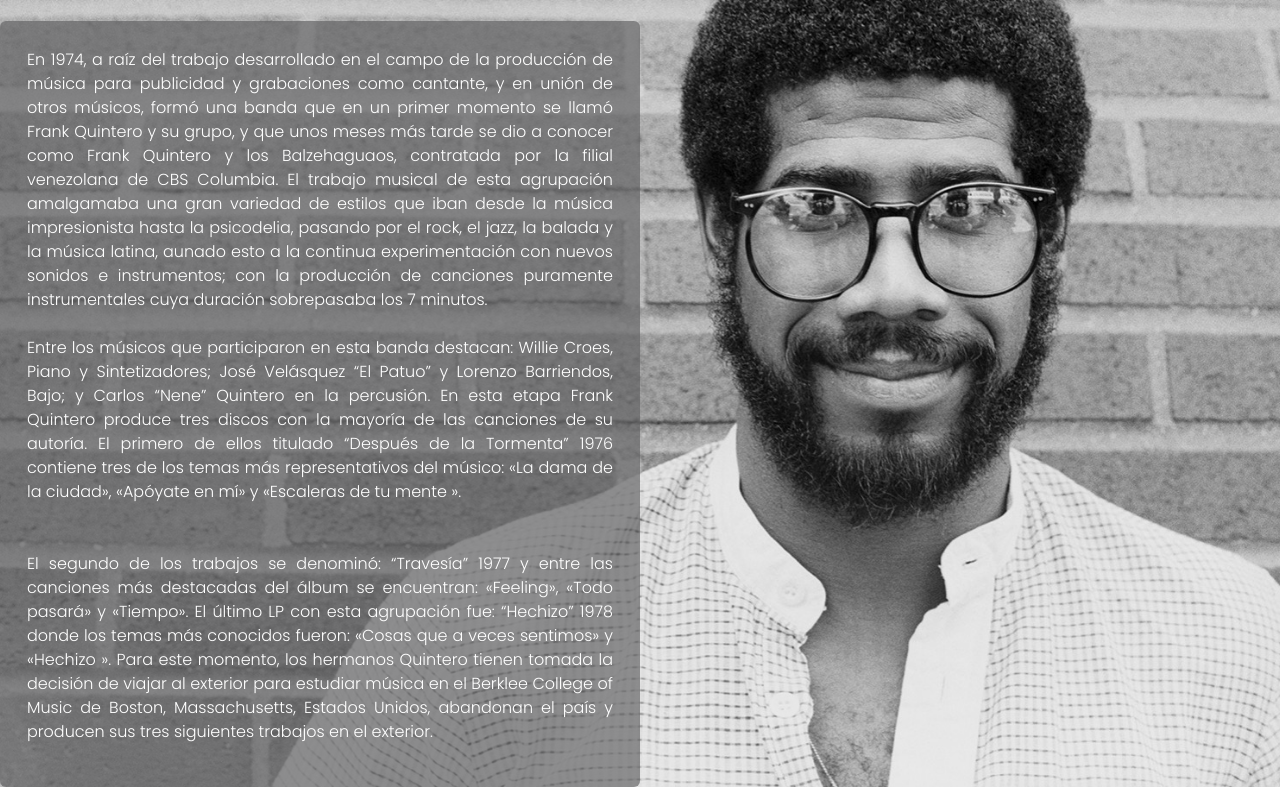
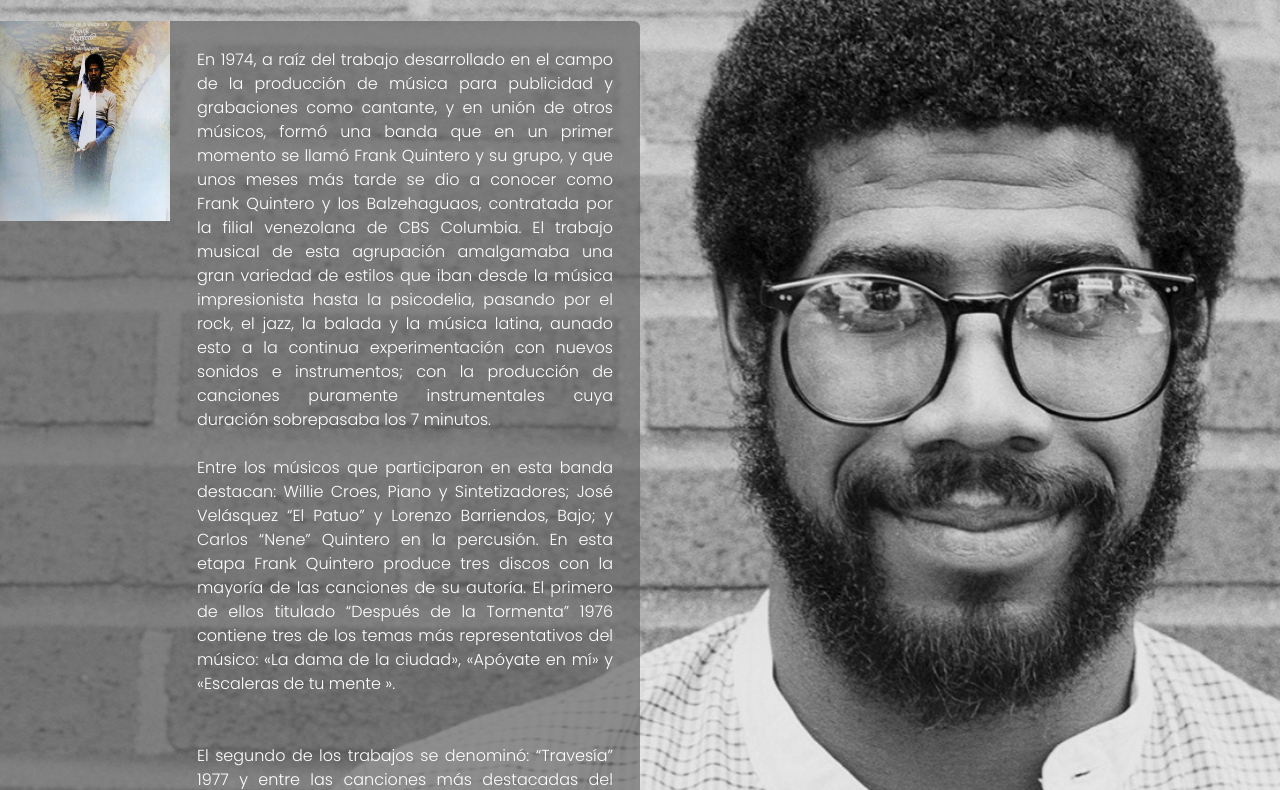
Before and after one commit to alfredoariasb/frankquinteroweb, a plain HTML site: page pages/biografia.html in a window 1280 px wide. Shown: the part 69-859 px from the top of the page. Drawn offline with nearby package versions, Linux system fonts and the light colour scheme.

Commit message:
añadiendo foto al texto del bio

```diff
--- a/assets/css/estilos.css
+++ b/assets/css/estilos.css
@@ -150,10 +150,17 @@ footer{
 
 }
 
-.texto-primera-etapa{
+.icon-despues{
+    width: 170px;
+    height: 200px;
+
+}
+
+.texto-primera-etapa, .texto-segunda-etapa{
     color: white;
     margin-top: 90px;
     display: flex;
+    flex-direction: row;
     width: 50%;
     background-color: rgba(96, 96, 97, 0.658);
     border-radius: 6px;
@@ -171,6 +178,7 @@ footer{
     display: flex;
     width: 100%;
     text-align: justify;
+    border: 5px solid red;
 }
 
 .solista-boston img{
--- a/pages/biografia.html
+++ b/pages/biografia.html
@@ -49,7 +49,7 @@
         <section class="primera-etapa">
             <div class="bio-banner">
                 <div class="texto-primera-etapa">
-
+                    <img src="../assets/img/despuesdelatormenta.jpg" class="icon-despues" alt="Despues de la Tormenta 1976">
                     <p>En <strong>1974</strong>, a raíz del trabajo desarrollado en el campo de la producción de música para publicidad y
                     grabaciones como cantante, y en unión de otros músicos, formó una banda que en un primer momento se
                     llamó Frank Quintero y su grupo, y que unos meses más tarde se dio a conocer como Frank Quintero y
@@ -71,11 +71,14 @@
                     exterior.</p>
                 </div>
             </div>
+        </section>
 
-        <div class="solista-boston">
-            <img src="../assets/img/02.jpeg" alt="">
-            <h4>Carrera como Solista en Boston</h4>
-            <p>A partir del año 1979, mientras estudiaba en Boston, Frank Quintero inició su carrera como cantante
+        <section>
+            <div class="solista-boston">
+                <img src="../assets/img/02.jpeg" alt="">
+                <div class="texto-segunda-etapa"></div>
+                <h4>Carrera como Solista en Boston</h4>
+                <p>A partir del año 1979, mientras estudiaba en Boston, Frank Quintero inició su carrera como cantante
                 solista y compositor, mientras desarrollaba en paralelo su trabajo de ejecutante; hecho que desembocó en
                 la realización de su primer LP en esta nueva etapa De noche y con poca luz (1980), cuyo tema
                 promocional, «Canción para ti», resultó todo un éxito, permitiéndole entrar en el gusto de las masas y
@@ -105,6 +108,7 @@
                 las emisoras de radio lo llevaron a realizar su tercera gira por Venezuela, entre los que destacaron: La
                 chica de los 80, Brasilera y Super Hombre cuyo estilo más asociado al Pop que al Rock logró captar el
                 gusto mayoritario del público de la época.</p>
+            </div>
         </div>
         </section>
     </main>
```
